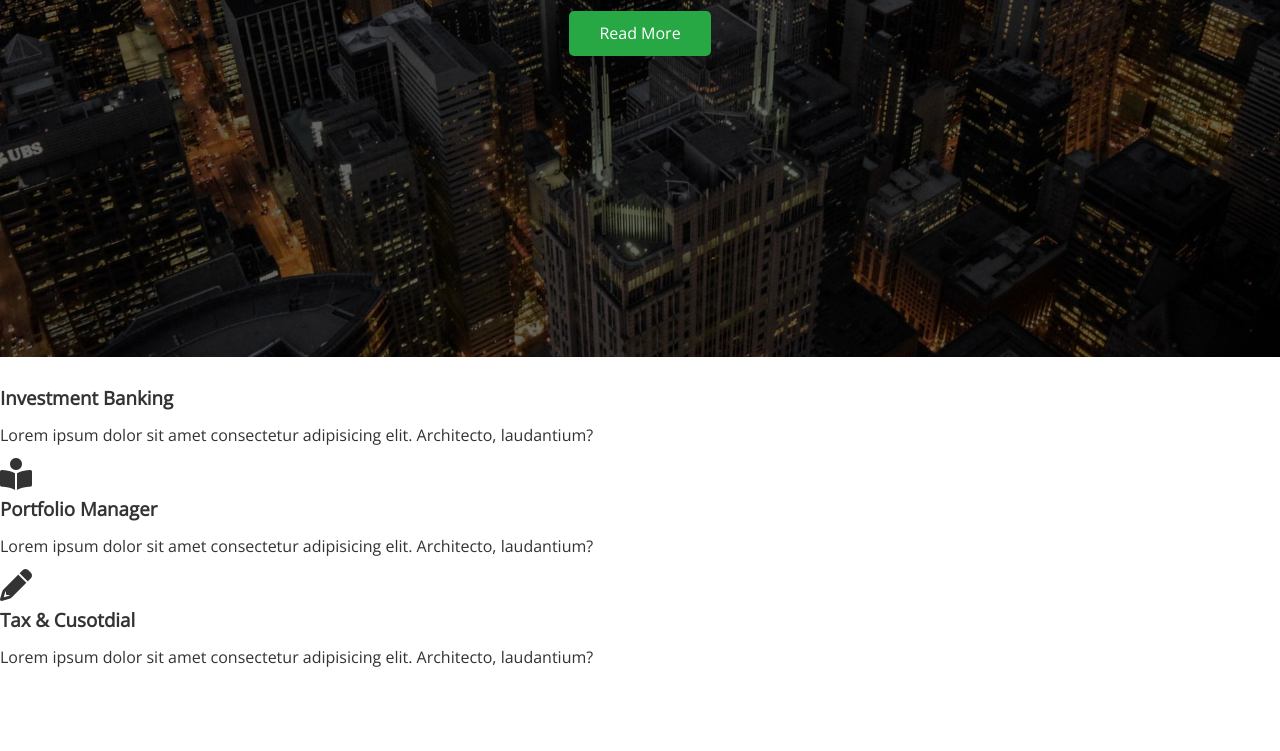
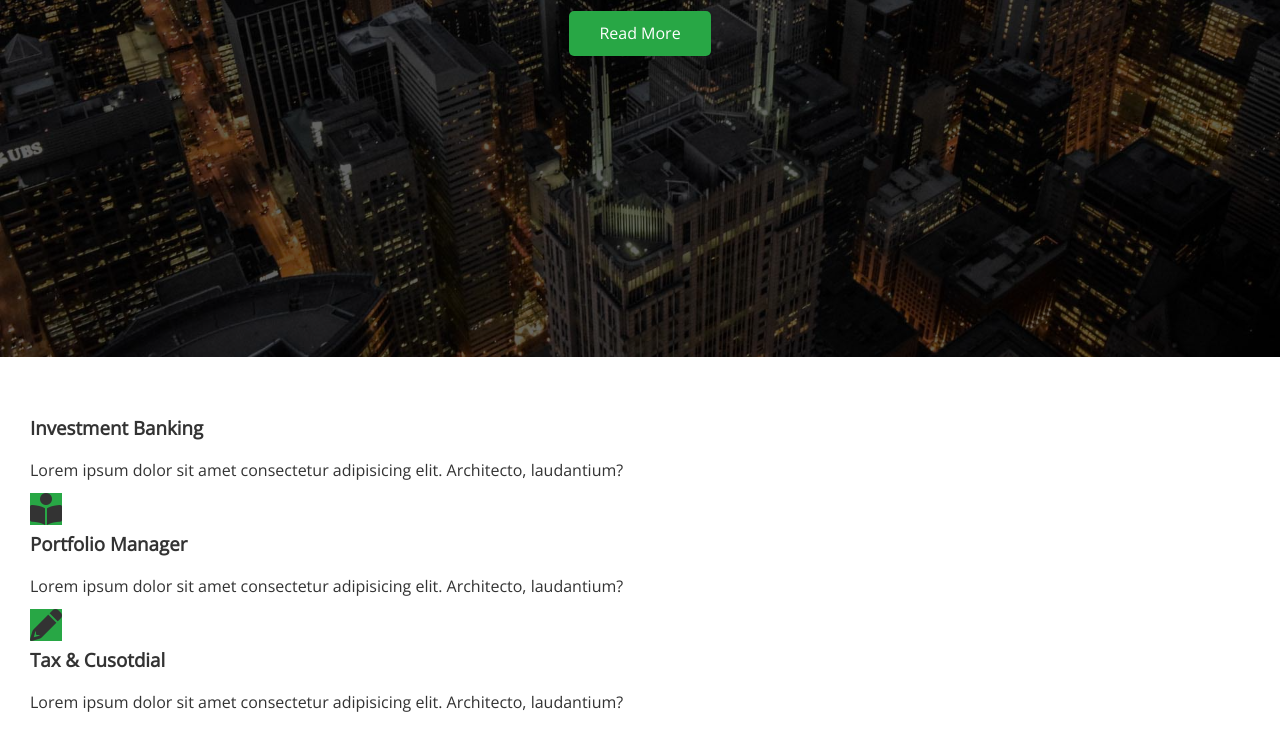
Before and after one commit to SethDimmer123/EDGELEDGER-WEBSITE-notfinished, a plain HTML site: page index.html in a window 1280 px wide. Shown: the part 443-1194 px from the top of the page. Before the commit the page ends 1123 px from the top, so only its background shows below. Drawn offline with nearby package versions, Linux system fonts and the light colour scheme.

Commit message:
initial commit

```diff
--- a/css/styles.css
+++ b/css/styles.css
@@ -109,3 +109,17 @@ background:rgba(0,0,0,0.6);/*overlay (this is another option if i dont want to u
 .hero *{
     z-index:10;/*Makes"sky is the limit brighter since it is no longer behind the image"*/
 }
+
+/*ICONS*/
+.icons{
+    padding:30px;
+}
+
+.icons h3{
+    font-weight:bold;
+    margin-bottom:15px;
+}
+
+.icons i{
+    background-color: #28a745;
+}
```
